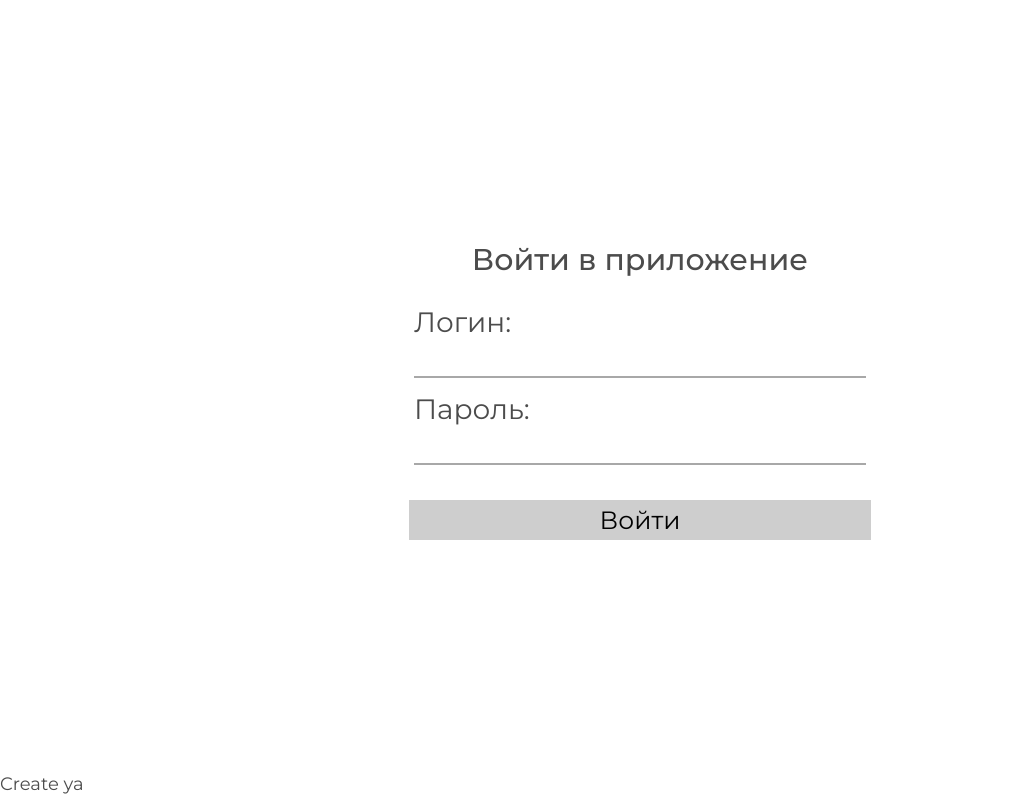
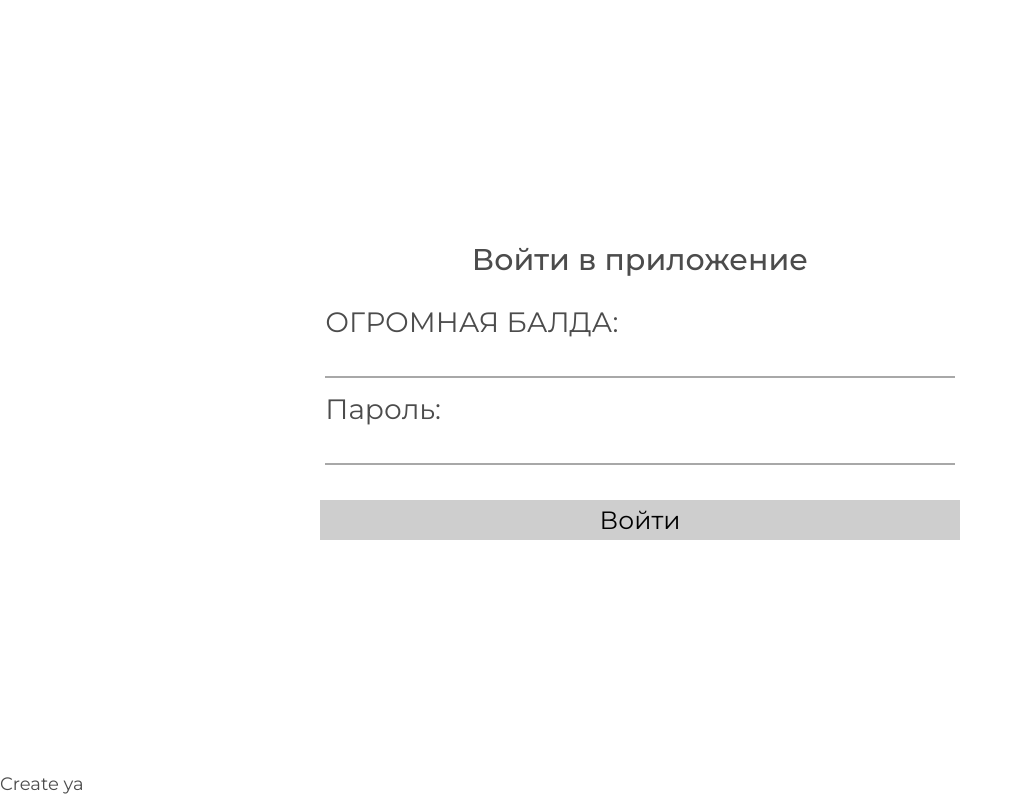
Before and after one commit to Nertti/AutoSchool, a PHP site: page /autoschool/ in a window 1280 px wide. Shown: the whole page, without its empty margins (0-1022 px from the left). Run offline with PHP 8.4, Linux system fonts and the light colour scheme.

Commit message:
test commit

```diff
--- a/index.php
+++ b/index.php
@@ -15,7 +15,7 @@
                 <div class="error_msg"></div>
                 <div class="wrap_input">
                     <label>
-                        Логин:
+                        ОГРОМНАЯ БАЛДА:
                         <input type="text">
                     </label>
                     <label>
```
